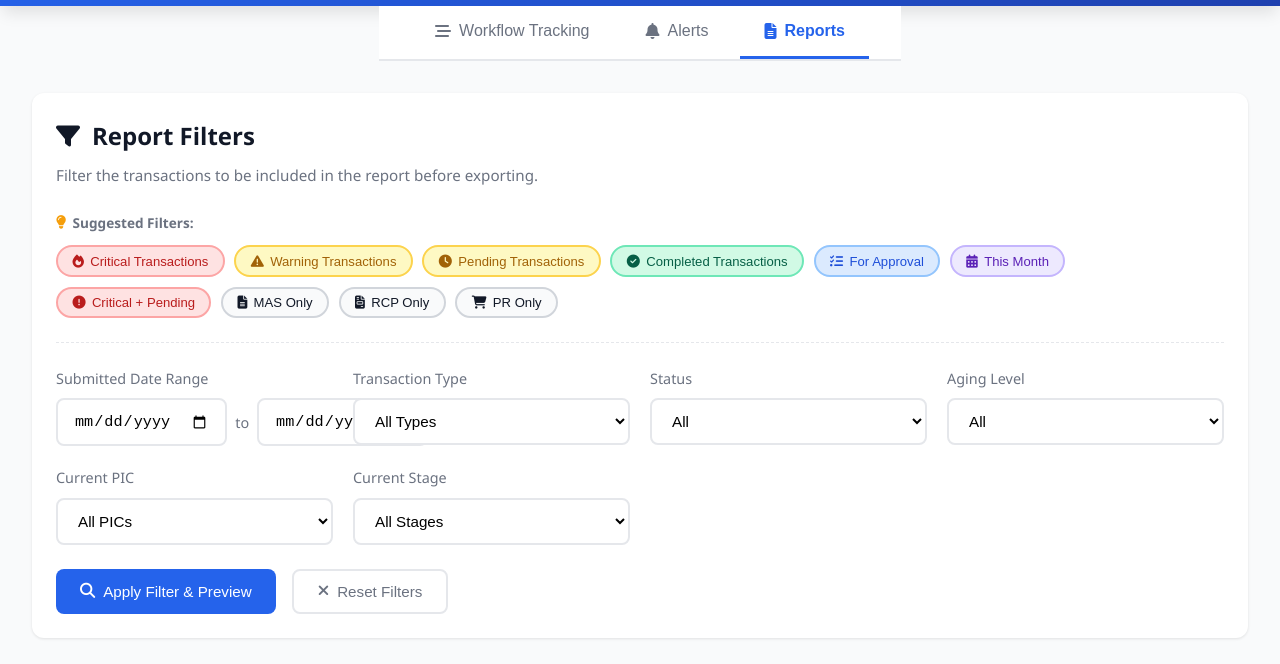
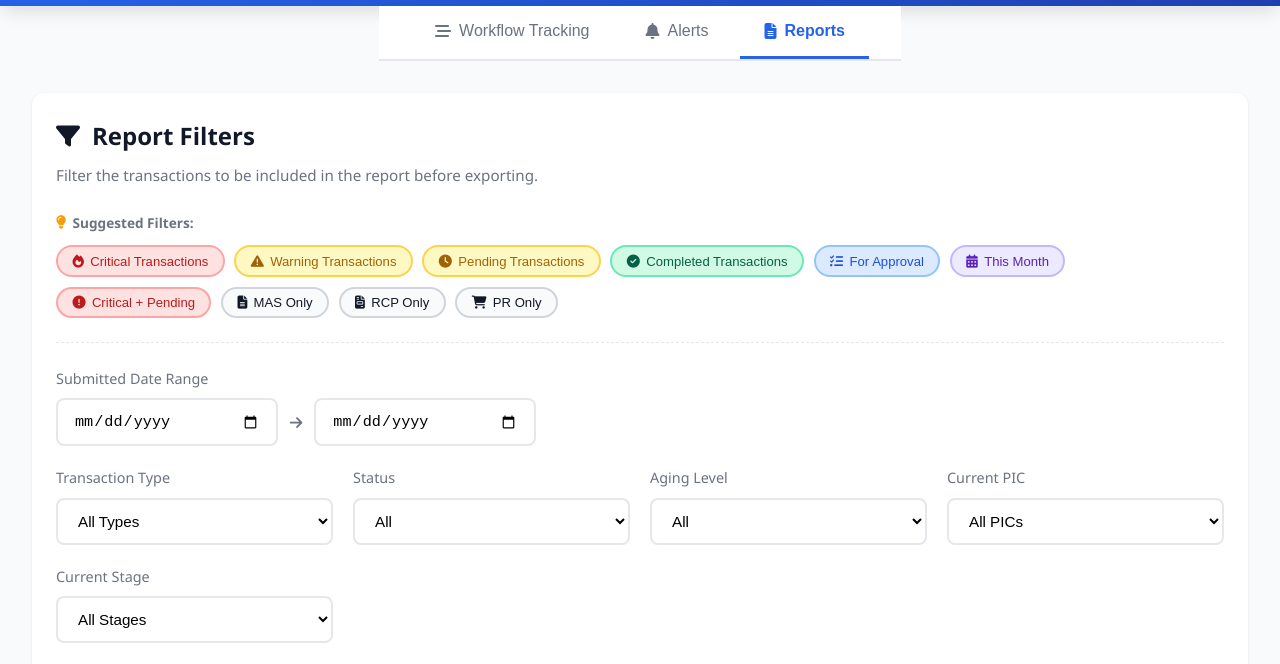
Before and after one commit to ElazarusNicoy/scm-monitoring-system, a plain HTML site: page reports.html in a window 1280 px wide. Shown: the part 87-751 px from the top of the page. Drawn offline with nearby package versions, Linux system fonts and the light colour scheme; no server answers.

Commit message:
STYLE: Update date range filter layout and styling in reports

```diff
--- a/reports.html
+++ b/reports.html
@@ -108,12 +108,12 @@
                 <div class="report-filters-grid">
 
                     <!-- Date Range -->
-                    <div class="report-filter-group">
+                    <div class="report-filter-group date-range-group">
                         <label>Submitted Date Range</label>
                         <div class="date-range">
-                            <input type="date" id="reportDateFrom" placeholder="From">
-                            <span>to</span>
-                            <input type="date" id="reportDateTo" placeholder="To">
+                            <input type="date" id="reportDateFrom">
+                            <span><i class="fas fa-arrow-right"></i></span>
+                            <input type="date" id="reportDateTo">
                         </div>
                     </div>
 
--- a/styles.css
+++ b/styles.css
@@ -1076,6 +1076,10 @@ tr.row-critical td {
     margin-bottom: 1.5rem;
 }
 
+.report-filter-group.date-range-group {
+    grid-column: 1 / -1;
+}
+
 .report-filter-group {
     display: flex;
     flex-direction: column;
@@ -1108,17 +1112,21 @@ tr.row-critical td {
 .date-range {
     display: flex;
     align-items: center;
-    gap: 0.5rem;
+    gap: 0.75rem;
+    flex-wrap: nowrap;
+    max-width: 480px;
 }
 
 .date-range span {
     color: var(--text-secondary);
     font-size: 0.9rem;
     white-space: nowrap;
+    flex-shrink: 0;
 }
 
 .date-range input[type="date"] {
     flex: 1;
+    min-width: 150px;
 }
 
 /* Filter Action Buttons */
```
